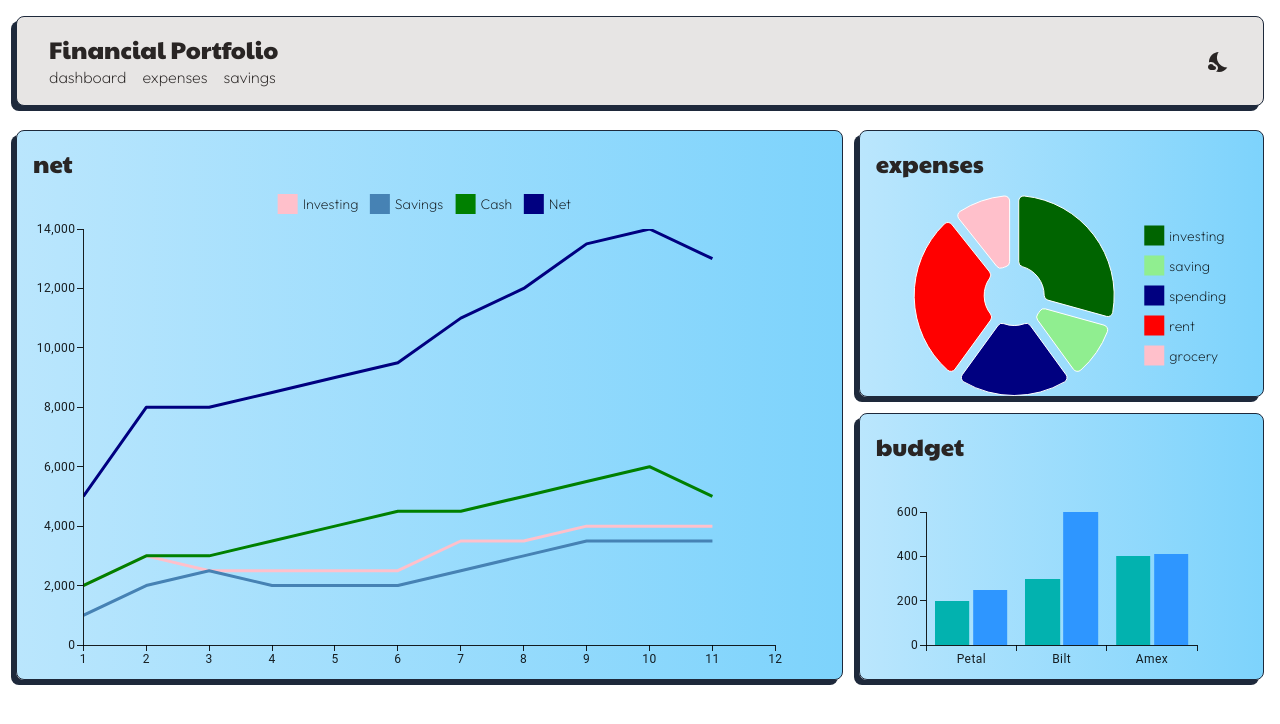
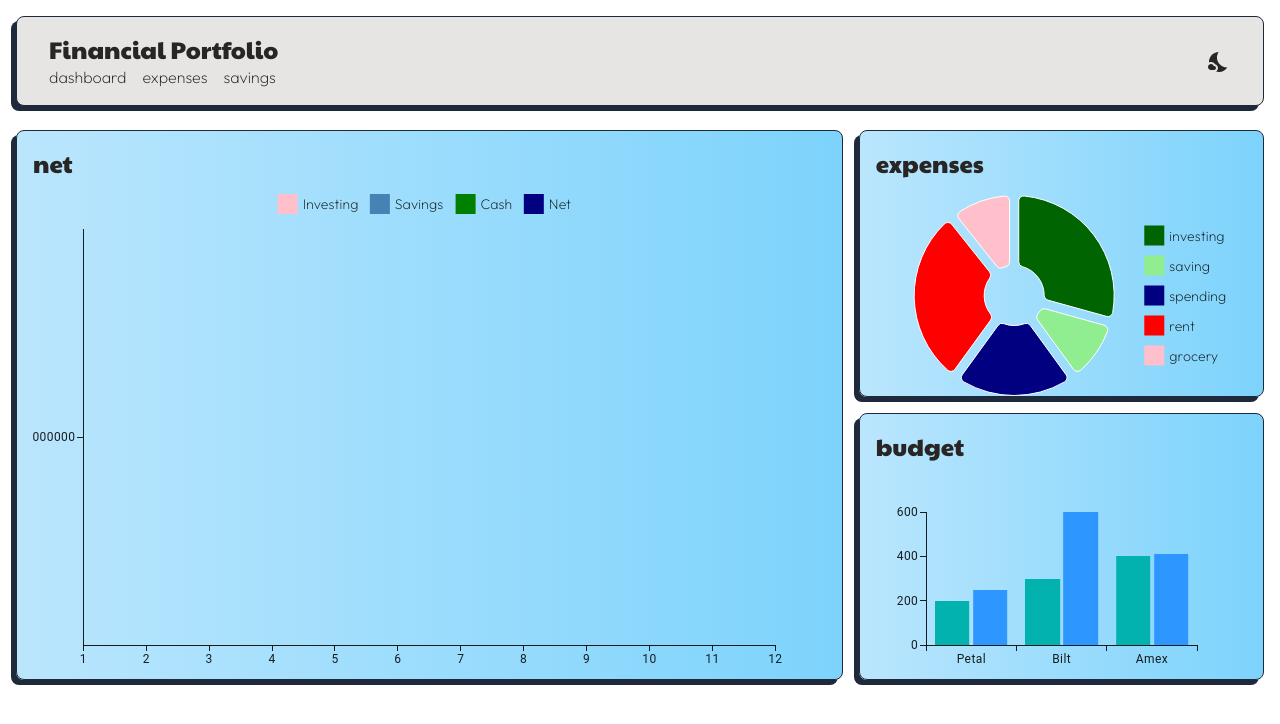
Before and after one commit to dannygrimmig/feed-app, a React (Create React App) app: page /dashboard in a window 1280 px wide. Shown: the top 724 px of the page. Built offline with nearby package versions, Linux system fonts and the light colour scheme.

Commit message:
net chart workiing, with state management

```diff
--- a/src/data/net.js
+++ b/src/data/net.js
@@ -1,83 +1,51 @@
-export const annualNet = [
+export const emptyLineChartData = [
   {
-    month: 1,
-    net: 5000,
-    checking: 2000,
-    savings: 1000,
-    investing: 2000,
+    id: 1,
+    month: "January",
   },
   {
-    month: 2,
-    net: 8000,
-    checking: 3000,
-    savings: 2000,
-    investing: 3000,
+    id: 2,
+    month: "February",
   },
   {
-    month: 3,
-    net: 8000,
-    checking: 3000,
-    savings: 2500,
-    investing: 2500,
+    id: 3,
+    month: "March",
   },
   {
-    month: 4,
-    net: 8500,
-    checking: 3500,
-    savings: 2000,
-    investing: 2500,
+    id: 4,
+    month: "April",
   },
   {
-    month: 5,
-    net: 9000,
-    checking: 4000,
-    savings: 2000,
-    investing: 2500,
+    id: 5,
+    month: "May",
   },
   {
-    month: 6,
-    net: 9500,
-    checking: 4500,
-    savings: 2000,
-    investing: 2500,
+    id: 6,
+    month: "June",
   },
   {
-    month: 7,
-    net: 11000,
-    checking: 4500,
-    savings: 2500,
-    investing: 3500,
+    id: 7,
+    month: "July",
   },
   {
-    month: 8,
-    net: 12000,
-    checking: 5000,
-    savings: 3000,
-    investing: 3500,
+    id: 8,
+    month: "August",
   },
   {
-    month: 9,
-    net: 13500,
-    checking: 5500,
-    savings: 3500,
-    investing: 4000,
+    id: 9,
+    month: "September",
   },
   {
-    month: 10,
-    net: 14000,
-    checking: 6000,
-    savings: 3500,
-    investing: 4000,
+    id: 10,
+    month: "October",
   },
   {
-    month: 11,
-    net: 13000,
-    checking: 5000,
-    savings: 3500,
-    investing: 4000,
+    id: 11,
+    month: "November",
   },
   {
-    month: 12,
+    id: 12,
+    month: "December",
   },
 ];
 
--- a/src/pages/Dashboard/Dashboard.js
+++ b/src/pages/Dashboard/Dashboard.js
@@ -1,6 +1,6 @@
 import * as React from "react";
 import { LineChart, PieChart, BarChart } from "@mui/x-charts";
-import { annualNet, keyToLabel, colors } from "../../data/net";
+import { emptyLineChartData, keyToLabel, colors } from "../../data/net";
 import { DataGrid } from "@mui/x-data-grid";
 
 export function Dashboard() {
@@ -15,8 +15,8 @@ export function Dashboard() {
   const columns = [
     { field: "month", headerName: "Month", editable: false },
     {
-      field: "cash",
-      headerName: "Cash",
+      field: "checking",
+      headerName: "Checking",
       type: "number",
       align: "center",
       headerAlign: "center",
@@ -39,43 +39,9 @@ export function Dashboard() {
       editable: true,
     },
   ];
-  const rows = [
-    {
-      id: 1,
-      month: "January",
-      cash: 200,
-      savings: 5000,
-      investing: 8000,
-    },
-    {
-      id: 2,
-      month: "February",
-      cash: 250,
-      savings: 4500,
-      investing: 9000,
-    },
-    {
-      id: 3,
-      month: "March",
-      cash: 200,
-      savings: 4500,
-      investing: 8000,
-    },
-    {
-      id: 4,
-      month: "April",
-      cash: 250,
-      savings: 4000,
-      investing: 6000,
-    },
-    {
-      id: 5,
-      month: "May",
-      cash: 300,
-      savings: 4000,
-      investing: 8000,
-    },
-  ];
+
+  const [lineChartDataState, setLineChartDataState] =
+    React.useState(emptyLineChartData);
 
   return (
     <>
@@ -88,21 +54,36 @@ export function Dashboard() {
           <h1 className="text-2xl font-header">net</h1>
 
           {populatingLineData ? (
-            <div>
+            <div style={{ height: "100%" }}>
               <DataGrid
                 editMode="row"
-                rows={rows}
+                rows={lineChartDataState}
                 columns={columns}
-                processRowUpdate={(updatedRow, originalRow) =>
-                  console.log(updatedRow)
-                }
+                processRowUpdate={(updatedRow, originalRow) => {
+                  const updatedLineChartDataState = lineChartDataState.map(
+                    (currRow) => {
+                      if (currRow === originalRow) {
+                        return {
+                          ...updatedRow,
+                          net:
+                            updatedRow.checking +
+                            updatedRow.savings +
+                            updatedRow.investing,
+                        };
+                      } else {
+                        return currRow;
+                      }
+                    }
+                  );
+                  setLineChartDataState(updatedLineChartDataState);
+                }}
               />
             </div>
           ) : (
             <LineChart
               xAxis={[
                 {
-                  dataKey: "month",
+                  dataKey: "id",
                   valueFormatter: (v) => v.toString(),
                 },
               ]}
@@ -113,7 +94,7 @@ export function Dashboard() {
                 showMark: false,
                 curve: "linear",
               }))}
-              dataset={annualNet}
+              dataset={lineChartDataState}
               sx={{
                 ".MuiLineElement-root, .MuiMarkElement-root": {
                   strokeWidth: 3,
```
